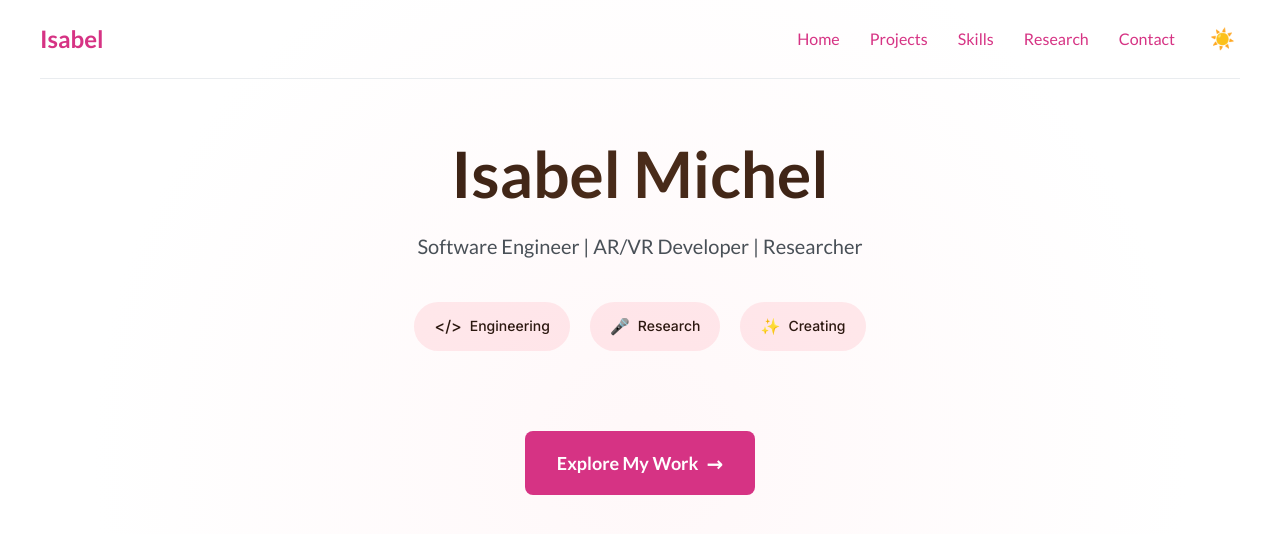
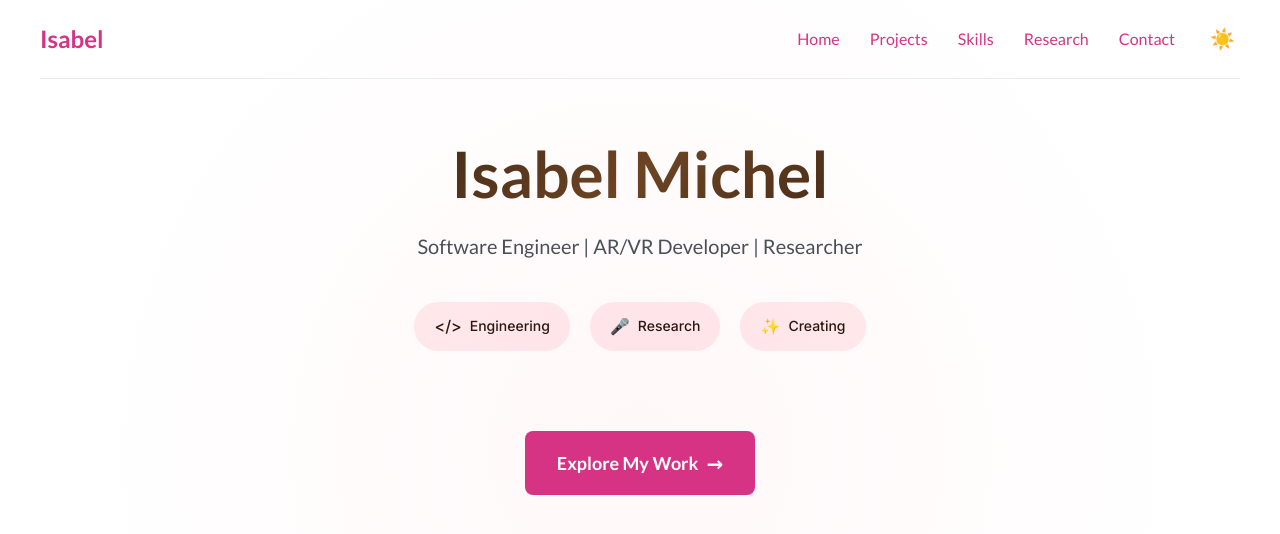
Before and after one commit to ismichel/ismichel.github.io, a Jekyll site: the page built from _posts/2025-06-10-memories-ar-project.markdown, in a window 1280 px wide. Shown: the top 534 px of the page. Built offline with Jekyll 4.4.1, drawn with Linux system fonts in a browser that asks for light colours.

```diff
--- a/_layouts/default.html
+++ b/_layouts/default.html
@@ -98,12 +98,14 @@
     .name {
       font-size: 4rem;
       font-weight: 700;
-      background: linear-gradient(135deg, #2c1810 0%, #4a2c1a 50%, #2c1810 100%);
+      background: linear-gradient(135deg, #2c1810 0%, #6b4423 50%, #2c1810 100%);
       -webkit-background-clip: text;
       -webkit-text-fill-color: transparent;
       background-clip: text;
       margin: 0 0 20px 0;
       line-height: 1.1;
+      /* Fallback for browsers that don't support background-clip */
+      color: #2c1810;
     }
 
     .subtitle {
```
